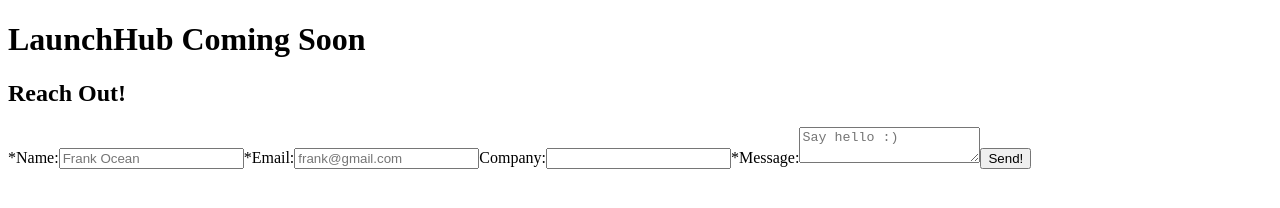
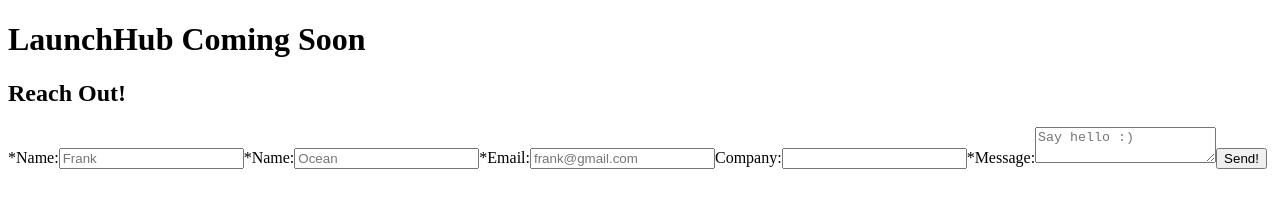
Before and after one commit to Rox-Liu/LaunchHub, a Gatsby site: page / in a window 1280 px wide. Built offline with nearby package versions, Linux system fonts and the light colour scheme; Gatsby itself is replaced by a stand-in of ours.

Commit message:
updated contact form

```diff
--- a/src/components/ContactForm.jsx
+++ b/src/components/ContactForm.jsx
@@ -17,8 +17,11 @@ const ContactForm = () => {
         <div className="contact-form">
             <h2>Reach Out!</h2>
             <form onSubmit={ handleSubmit }>
-                <label htmlFor="name">*Name:</label>
-                <input type="text" name="name" id="name" placeholder="Frank Ocean" required />
+                <label htmlFor="firstName">*Name:</label>
+                <input type="text" name="firstName" id="firstName" placeholder="Frank" required />
+
+                <label htmlFor="lastName">*Name:</label>
+                <input type="text" name="lastName" id="lastName" placeholder="Ocean" required />
 
                 <label htmlFor="email">*Email:</label>
                 <input id="email" type="email" name="email" placeholder="frank@gmail.com" required/>
```
Also changed, not shown: src/pages/about.jsx (added, +11 -0 lines).
